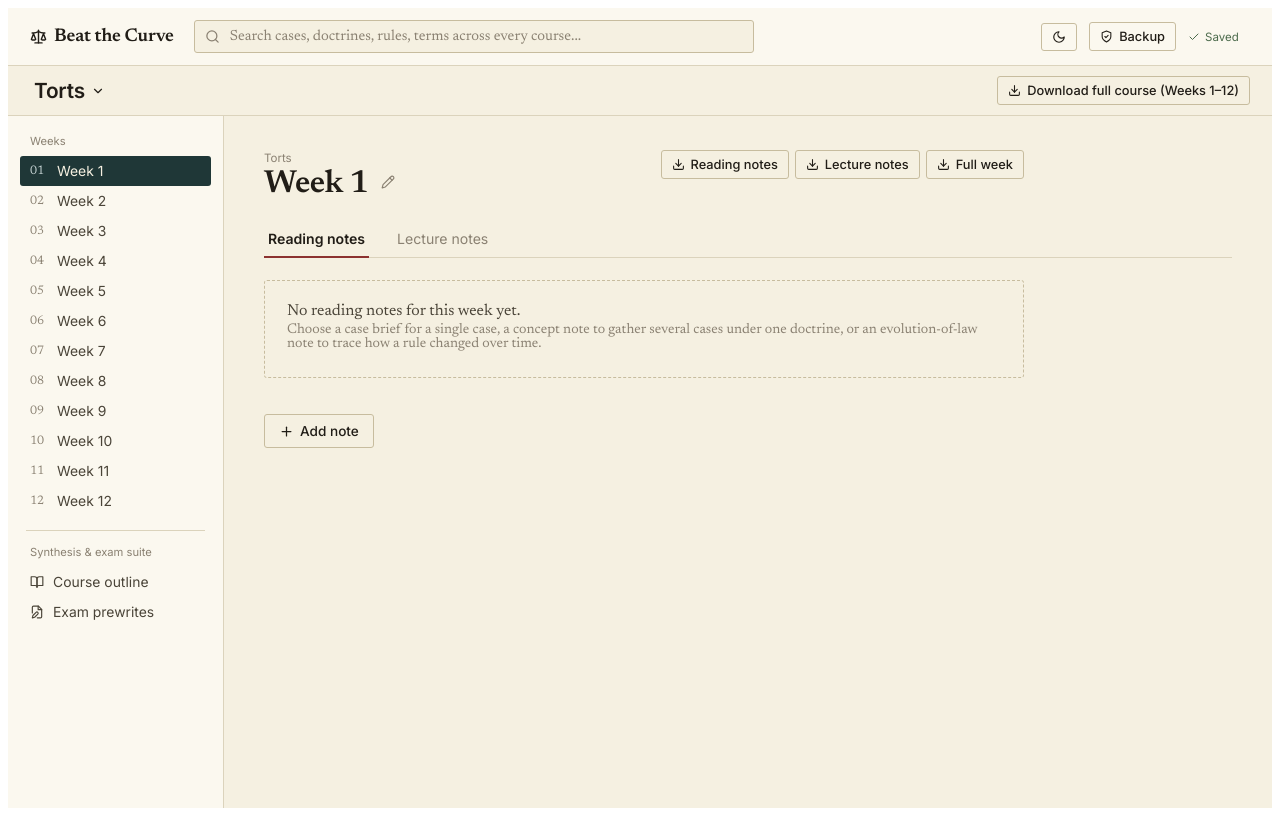
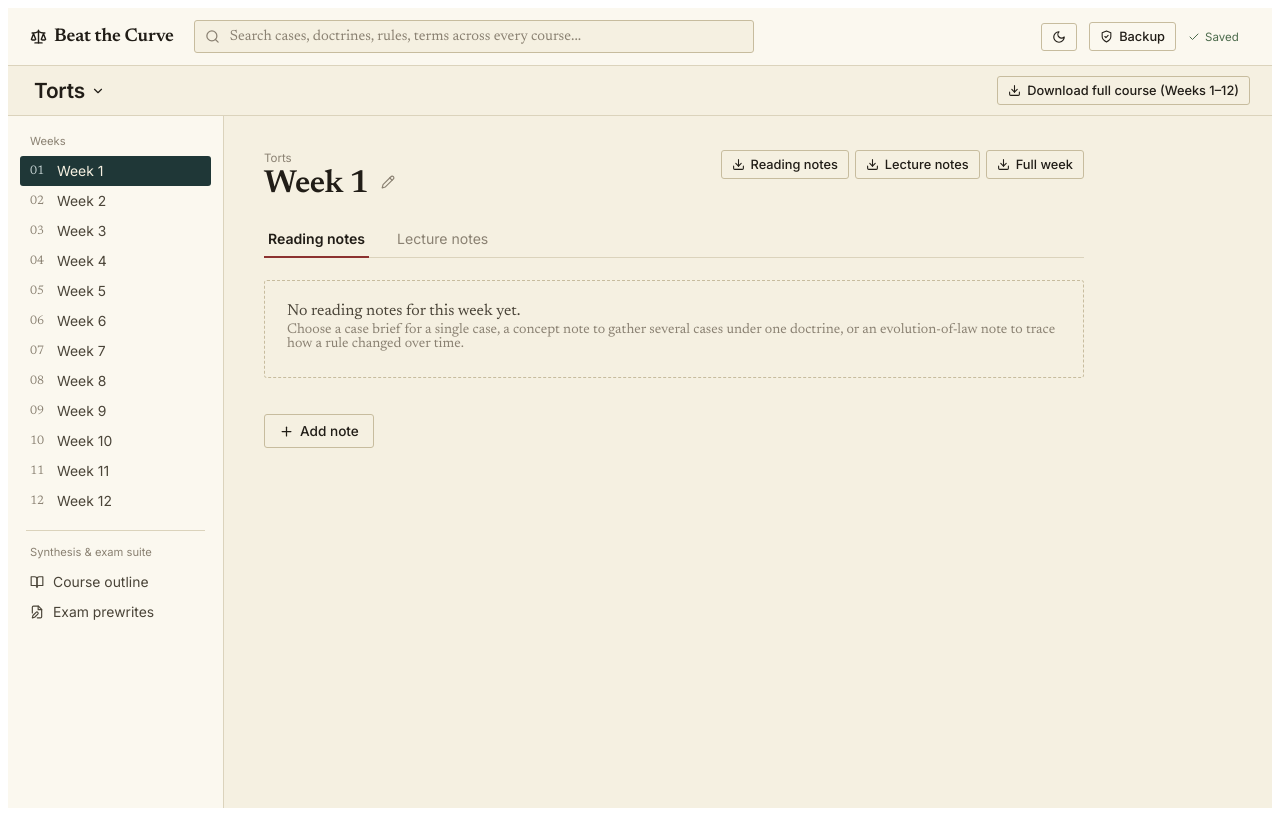
Before and after one commit to milanelhakim/Beat-the-Curve, a React (Vite) app: page / in a window 1280 px wide. Both pictures are taken after a click on the button "Torts". Built offline with nearby package versions, Linux system fonts and the light colour scheme.

Commit message:
Update App.jsx

```diff
--- a/src/App.jsx
+++ b/src/App.jsx
@@ -76,6 +76,7 @@ const DRIVE_ROOT_FOLDER_NAME = "Beat the Curve";
 const DRIVE_MAP_KEY = "beat-the-curve-drive-map";
 const DRIVE_SYNC_INTERVAL_MS = 2 * 60 * 1000; // 2 minutes
 const DARK_MODE_KEY = "beat-the-curve-dark-mode";
+const PANEL_WIDTH_KEY = "beat-the-curve-panel-width";
 
 const COMMON_COURSES = [
   "Torts",
@@ -3125,6 +3126,19 @@ function Onboarding({ onCreate, onImportClick }) {
 
 const DEFAULT_DATA = { schemaVersion: SCHEMA_VERSION, courses: [] };
 
+function ResizablePane({ width, onResizeStart, children }) {
+  return (
+    <div className="btc-resizable-pane" style={{ maxWidth: width }}>
+      {children}
+      <div
+        className="btc-resize-handle"
+        onMouseDown={onResizeStart}
+        title="Drag to narrow or widen this pane"
+      />
+    </div>
+  );
+}
+
 export default function BeatTheCurve() {
   const [data, setData] = useState(DEFAULT_DATA);
   const [loaded, setLoaded] = useState(false);
@@ -3157,6 +3171,47 @@ export default function BeatTheCurve() {
       localStorage.setItem(DARK_MODE_KEY, darkMode ? "1" : "0");
     } catch (e) {}
   }, [darkMode]);
+
+  // Same idea as dark mode: a display preference, not course content.
+  // The note/outline/prewrite panels share this one adjustable width, dragged
+  // via the handle at the pane's right edge (see ResizablePane below).
+  const [panelWidth, setPanelWidth] = useState(() => {
+    try {
+      const v = parseInt(localStorage.getItem(PANEL_WIDTH_KEY), 10);
+      return Number.isFinite(v) ? v : 820;
+    } catch (e) {
+      return 820;
+    }
+  });
+  useEffect(() => {
+    try {
+      localStorage.setItem(PANEL_WIDTH_KEY, String(panelWidth));
+    } catch (e) {}
+  }, [panelWidth]);
+
+  const startPanelResize = useCallback(
+    (e) => {
+      e.preventDefault();
+      const startX = e.clientX;
+      const startWidth = panelWidth;
+      document.body.style.cursor = "col-resize";
+      document.body.style.userSelect = "none";
+
+      const onMove = (ev) => {
+        const next = Math.min(1800, Math.max(420, startWidth + (ev.clientX - startX)));
+        setPanelWidth(next);
+      };
+      const onUp = () => {
+        document.body.style.cursor = "";
+        document.body.style.userSelect = "";
+        document.removeEventListener("mousemove", onMove);
+        document.removeEventListener("mouseup", onUp);
+      };
+      document.addEventListener("mousemove", onMove);
+      document.addEventListener("mouseup", onUp);
+    },
+    [panelWidth]
+  );
 
   // ---- Google Drive sync state ----
   const [driveStatus, setDriveStatus] = useState("disconnected");
@@ -3603,6 +3658,7 @@ export default function BeatTheCurve() {
               closeMobile={() => setMobileOpen(false)}
             />
             <main className="btc-main">
+              <ResizablePane width={panelWidth} onResizeStart={startPanelResize}>
                 {nav.view === "week" ? (
                   <WeekView
                     course={currentCourse}
@@ -3631,6 +3687,7 @@ export default function BeatTheCurve() {
                     showToast={showToast}
                   />
                 )}
+              </ResizablePane>
             </main>
           </div>
         </div>
@@ -3881,8 +3938,23 @@ function BaseStyles() {
         padding: 34px 40px 80px;
       }
 
+      .btc-resizable-pane {
+        position: relative;
+        width: 100%;
+      }
+      .btc-resize-handle {
+        position: absolute; top: 0; bottom: 0; right: -14px; width: 16px;
+        cursor: col-resize; z-index: 5;
+      }
+      .btc-resize-handle::after {
+        content: ""; position: absolute; top: 0; bottom: 0; left: 6px; width: 3px;
+        border-radius: 2px; background: var(--rule-strong); opacity: 0;
+        transition: opacity 0.15s, background 0.15s;
+      }
+      .btc-resize-handle:hover::after { opacity: 1; background: var(--spine); }
+
       /* ---------- Headings ---------- */
-      .btc-week-heading { margin-bottom: 20px; max-width: 760px; }
+      .btc-week-heading { margin-bottom: 20px; max-width: none; }
       .btc-week-eyebrow {
         font-family: 'Inter', sans-serif; font-size: 0.72rem; color: var(--muted);
       }
@@ -3901,7 +3973,7 @@ function BaseStyles() {
         border-bottom: 2px solid transparent; transform: translateY(1px);
       }
       .btc-tab.active { color: var(--ink); border-bottom-color: var(--accent); font-weight: 600; }
-      .btc-tab-panel { max-width: 760px; }
+      .btc-tab-panel { max-width: none; }
 
       /* ---------- Fields ---------- */
       .btc-field { margin-bottom: 14px; }
@@ -4088,11 +4160,11 @@ function BaseStyles() {
       .btc-icon-btn.small { padding: 3px; }
 
       /* ---------- Synthesis / outline ---------- */
-      .btc-synth-view { max-width: 980px; }
+      .btc-synth-view { max-width: none; }
       .btc-build-row {
         display: flex; align-items: center; gap: 14px; flex-wrap: wrap;
         border: 1px solid var(--rule); background: var(--paper-raised);
-        border-radius: 3px; padding: 12px 16px; margin-bottom: 26px; max-width: 760px;
+        border-radius: 3px; padding: 12px 16px; margin-bottom: 26px;
       }
       .btc-build-label {
         display: flex; align-items: center; gap: 6px;
@@ -4132,7 +4204,7 @@ function BaseStyles() {
       .btc-toc-num { font-size: 0.7rem; color: var(--muted); flex-shrink: 0; }
 
       .btc-outline-sections { flex: 1; min-width: 0; display: flex; flex-direction: column; gap: 20px; }
-      .btc-prewrites-list { max-width: 760px; }
+      .btc-prewrites-list { max-width: none; }
       .btc-outline-section {
         background: var(--paper-raised); border: 1px solid var(--rule);
         border-radius: 3px; padding: 16px 18px; scroll-margin-top: 90px;
```
Lines whose indentation alone changed are shown as unchanged.
